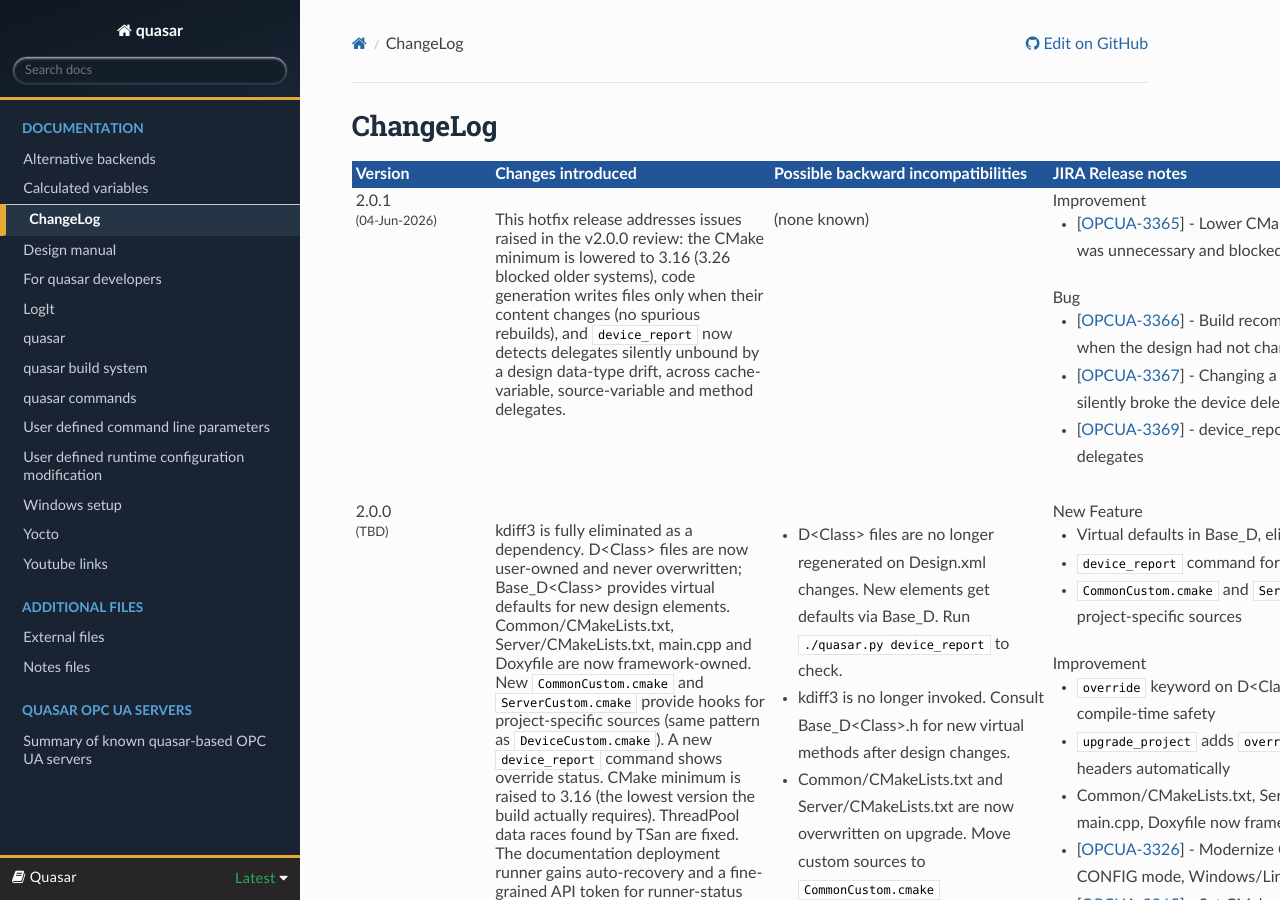
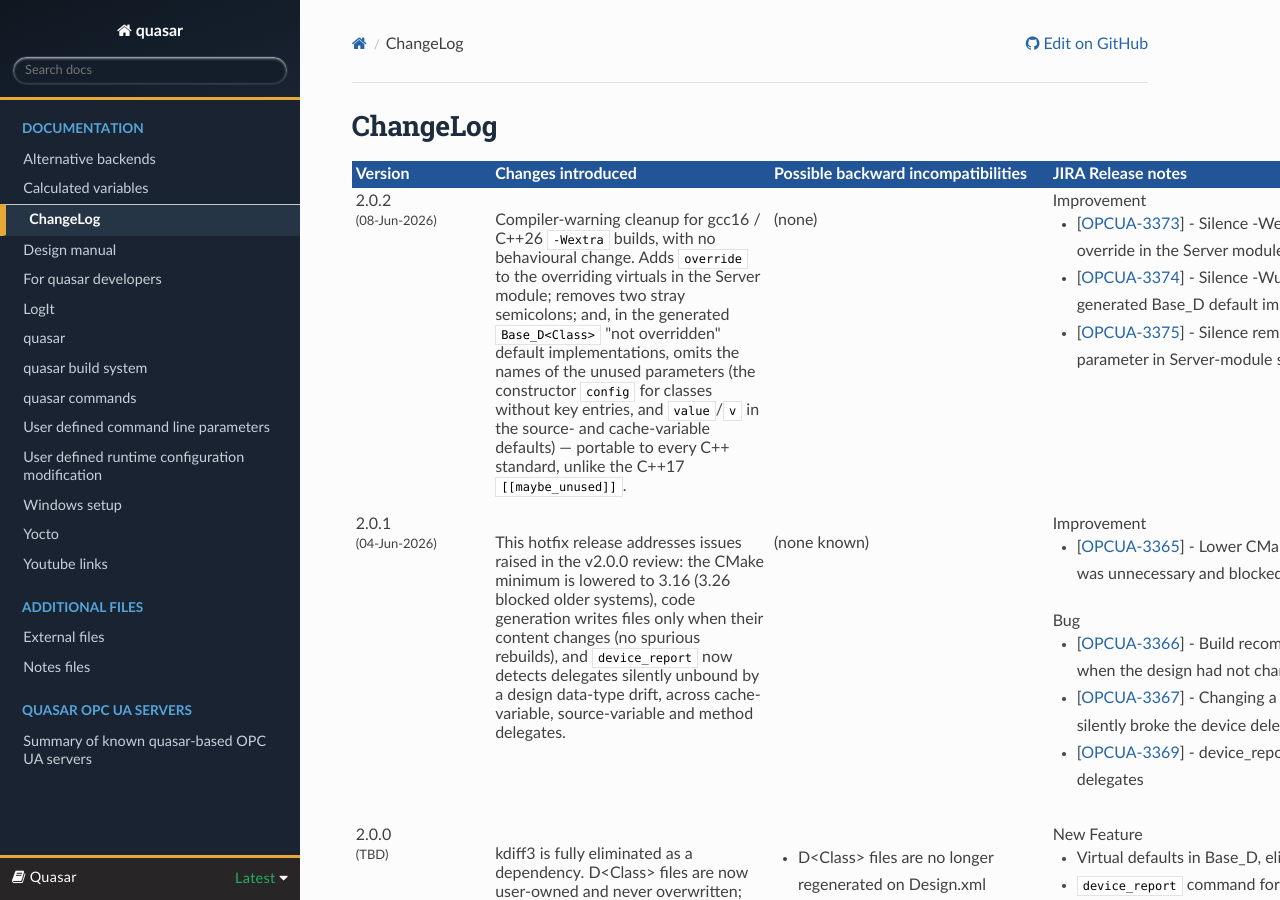
Before and after one commit to quasar-team/quasar, a Sphinx documentation site: the page built from Documentation/source/ChangeLog.rst, in a window 1280 px wide and 900 px high. Built offline with Sphinx 7.4.7 and the Read the Docs theme 3.1.0, drawn with Linux system fonts in a browser that asks for light colours.

Commit message:
Add quasar 2.0.2 ChangeLog entry (OPCUA-3373/3374/3375)

```diff
--- a/Documentation/source/ChangeLog.rst
+++ b/Documentation/source/ChangeLog.rst
@@ -13,6 +13,30 @@
 	          <td style="vertical-align: top; color: rgb(255, 255, 255);"><strong>JIRA Release notes</strong><br></td>
 	          <td valign="top"><strong>Testing outcome</strong><br></td>
 	        </tr>
+
+            <tr>
+                <!-- Version -->
+                <td valign="top">2.0.2<font size="-1"><br>(08-Jun-2026)</font><br></td>
+                <!-- Changes introduced -->
+                <td valign="top"><br>Compiler-warning cleanup for gcc16 / C++26 <code>-Wextra</code> builds, with no behavioural change. Adds <code>override</code> to the overriding virtuals in the Server module; removes two stray semicolons; and, in the generated <code>Base_D&lt;Class&gt;</code> "not overridden" default implementations, omits the names of the unused parameters (the constructor <code>config</code> for classes without key entries, and <code>value</code>/<code>v</code> in the source- and cache-variable defaults) &mdash; portable to every C++ standard, unlike the C++17 <code>[[maybe_unused]]</code>.</td>
+                <!-- Possible backward incompatibilities -->
+                <td valign="top"><br>(none)</td>
+                <!-- JIRA Release notes -->
+                <td valign="top">
+                    Improvement
+                    <ul>
+                        <li>[<a href='https://its.cern.ch/jira/browse/OPCUA-3373'>OPCUA-3373</a>] - Silence -Wextra-semi and -Wsuggest-override in the Server module</li>
+                        <li>[<a href='https://its.cern.ch/jira/browse/OPCUA-3374'>OPCUA-3374</a>] - Silence -Wunused-parameter in generated Base_D default implementations</li>
+                        <li>[<a href='https://its.cern.ch/jira/browse/OPCUA-3375'>OPCUA-3375</a>] - Silence remaining -Wunused-parameter in Server-module stubs</li>
+                    </ul>
+                </td>
+                <td valign="top">quasar warning-cleanup notes:<br>
+                    <ol>
+                        <li>Validated by a before/after compiler-warning diff in the gcc16/Alma9 CI image (AtcaOpcUa build): all targeted warnings eliminated, none introduced.</li>
+                        <li>Regenerated Base_D code byte-identical to baseline except the dropped parameter names; keyed-class path verified separately.</li>
+                    </ol>
+                </td>
+            </tr>
 
             <tr>
                 <!-- Version -->
```
